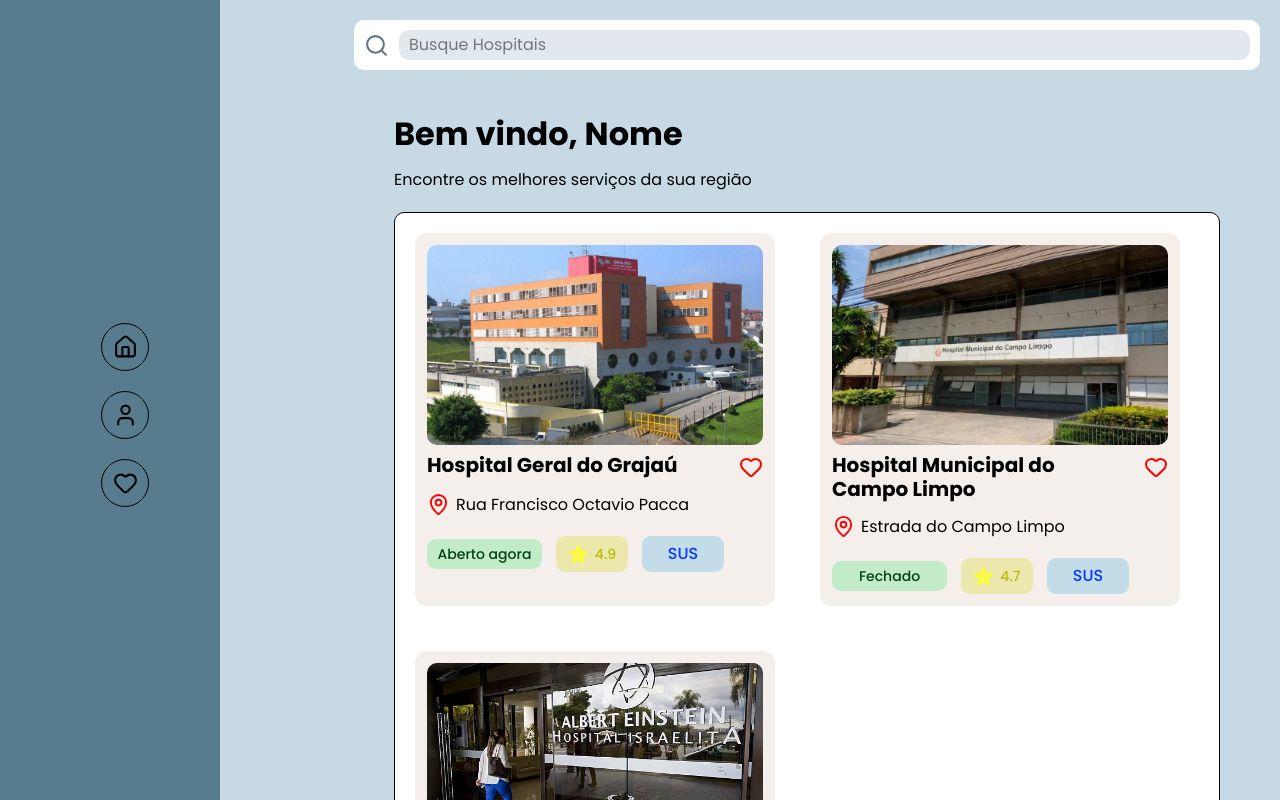
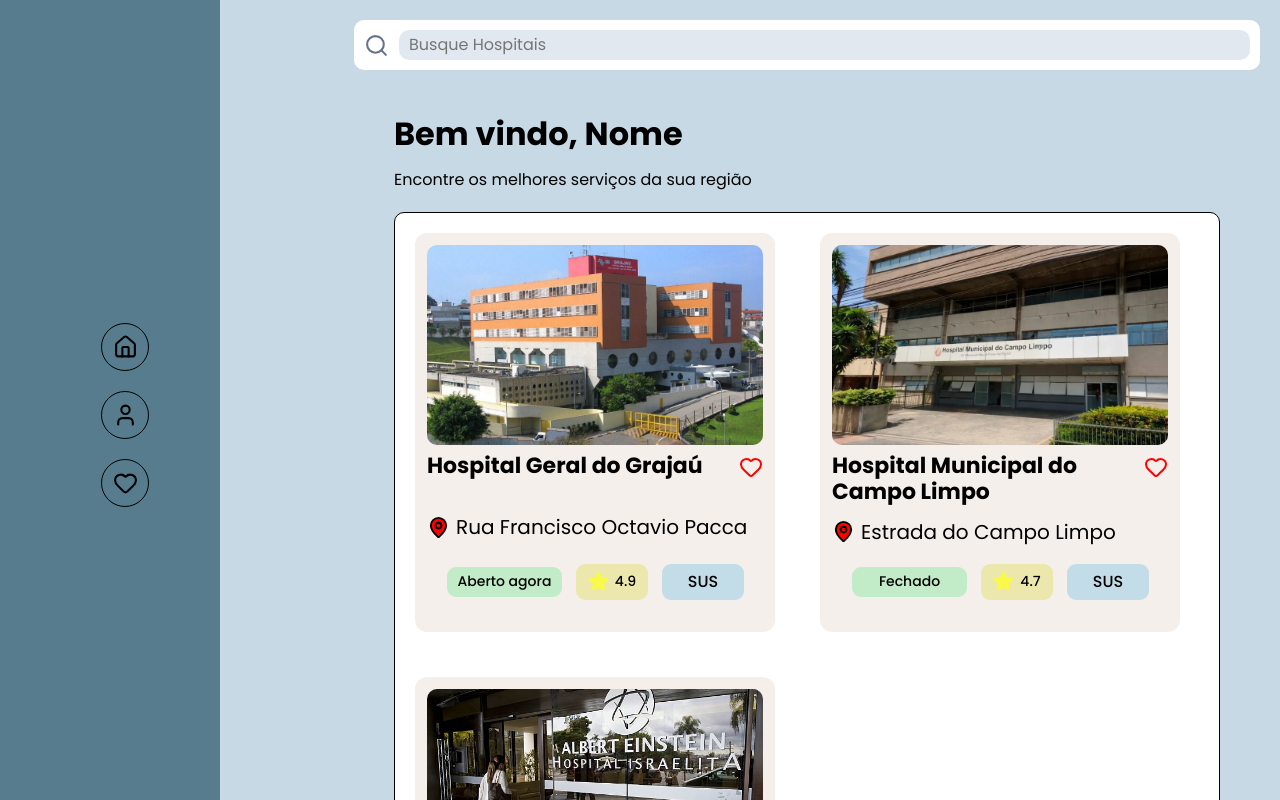
Before and after one commit to DevC0re/Front-TCC, a React (Vite) app: page /Home in a window 1280 px wide. Shown: the top 800 px of the page. Built offline with nearby package versions, Linux system fonts and the light colour scheme.

Commit message:
style: Update HospitalCard and HomePage styles

```diff
--- a/src/components/HospitalCard/HospitalCard.module.scss
+++ b/src/components/HospitalCard/HospitalCard.module.scss
@@ -30,22 +30,22 @@
 .favorite {
     display: flex;
     align-items: flex-start;
-
     width: 100%;
 
     margin-top: 8px;
+    gap: 12px;
 
-    gap: 12px;
+    min-height: 48px;
 }
 
 .favoriteText {
     margin: 0;
-    padding: 0;
+    padding: 0px;
 
     flex: 1;
     min-width: 0;
 
-    font-size: 20px;
+    font-size: 22px;
     font-weight: 700;
     line-height: 1.2;
 }
@@ -78,7 +78,7 @@
 .route p {
     margin: 0;
 
-    font-size: 16px;
+    font-size: 20px;
     font-weight: 400;
     line-height: 1.2;
 }
@@ -87,7 +87,6 @@
     width: 23px;
     height: 23px;
 
-    color: red;
 
     flex-shrink: 0;
 }
@@ -100,7 +99,8 @@
 
     width: 100%;
 
-    margin-top: 20px;
+    padding: 20px;
+    margin-top: auto;
 
     gap: 14px;
 }
@@ -124,7 +124,7 @@
 .status p {
     margin: 0;
 
-    color: #034214;
+    color: #000;
 
     font-size: 14px;
     font-weight: 500;
@@ -151,7 +151,7 @@
 .rating p {
     margin: 0;
 
-    color: #bcbc00;
+    color: #000;
 
     font-size: 14px;
     font-weight: 500;
@@ -183,7 +183,7 @@
 .type p {
     margin: 0;
 
-    color: #0739ff;
+    color: #000;
 
     font-size: 16px;
     font-weight: 500;
--- a/src/components/HospitalCard/index.tsx
+++ b/src/components/HospitalCard/index.tsx
@@ -31,7 +31,7 @@
             </div>
 
             <div className={s.route}>
-                <MapPin className={s.mapPin}/>
+                <MapPin className={s.mapPin} fill="red"/>
                 <p>{adress}</p>
             </div>
 
--- a/src/pages/HomePage/Home.module.scss
+++ b/src/pages/HomePage/Home.module.scss
@@ -1,10 +1,24 @@
 @use "../../style/utils/variables.scss" as *;
 
-.content{
+//
+.body{
     display: flex;
     min-height: 100vh;
     background-color: $sky-blue;
 }
+
+//
+.main{
+
+    display: flex;
+    flex-direction: column;
+    flex: 1;
+    padding: 20px;
+    margin-left: 114px;
+}
+
+// Barra de pesquisa
+
 .searchBar{
     display: flex;
     padding: 10px;
@@ -15,14 +29,9 @@
     width: 100%;
     height: 50px;
 }
-.main{
 
-    display: flex;
-    flex-direction: column;
-    flex: 1;
-    padding: 20px;
-    margin-left: 114px;
-}
+//Barra lateral
+
 .asSide {
   display: flex;
   width: 114px;
@@ -36,6 +45,8 @@
   box-sizing: border-box;
   transition: width 0.3 ease;
 }
+
+//Hover da barra lateral
 .asSide:hover{
     width: 220px;
 }
@@ -43,16 +54,22 @@
     width: 220px;
     display: none;
 }
+
 .asSide :hover .navButton span{
     display: inline;
+    padding-left: 10px;
 }
+
 .asSide :hover .navButton {
     width: 190px;
     height: 75px;
     border-radius: 30px;
-    padding: 0;
-    gap: 5px;
+    margin-right: 30px;
+    margin-top: -15px;
 }
+
+//Links laterais
+
 .navLinks {
   display: flex;
   flex-direction: column;
@@ -62,6 +79,7 @@
   margin-top: auto;
   margin-bottom: auto;
 }
+
 .navButton {
   width: 48px;
   height: 48px;
@@ -85,6 +103,8 @@
     width: 25px;
     height: 28px;
 }
+
+//Input de pesquisa
 .searchInput{
     display: flex;
     padding: 10px;
@@ -95,6 +115,7 @@
     background-color: $neutral-200 ;
     border-radius: 10px;
 }
+
 .box{
     padding: 40px;
 
--- a/src/pages/HomePage/index.tsx
+++ b/src/pages/HomePage/index.tsx
@@ -22,7 +22,7 @@
                 isOpen={isModalOpen}
                 onClose={()=> setIsModalOpen(false)}
                 />
-            <div className={s.content}>
+            <div className={s.body}>
 
                 <aside className={s.asSide}>
                     <img src={logo} alt="Logo" />
@@ -42,8 +42,10 @@
                         <button className={s.navButton}
                         onClick={()=>setIsModalOpen(true)}
                         >
+
                             <User className={s.navIcon} />
                         <span>User</span>
+
                         </button>
 
                         <button
```
